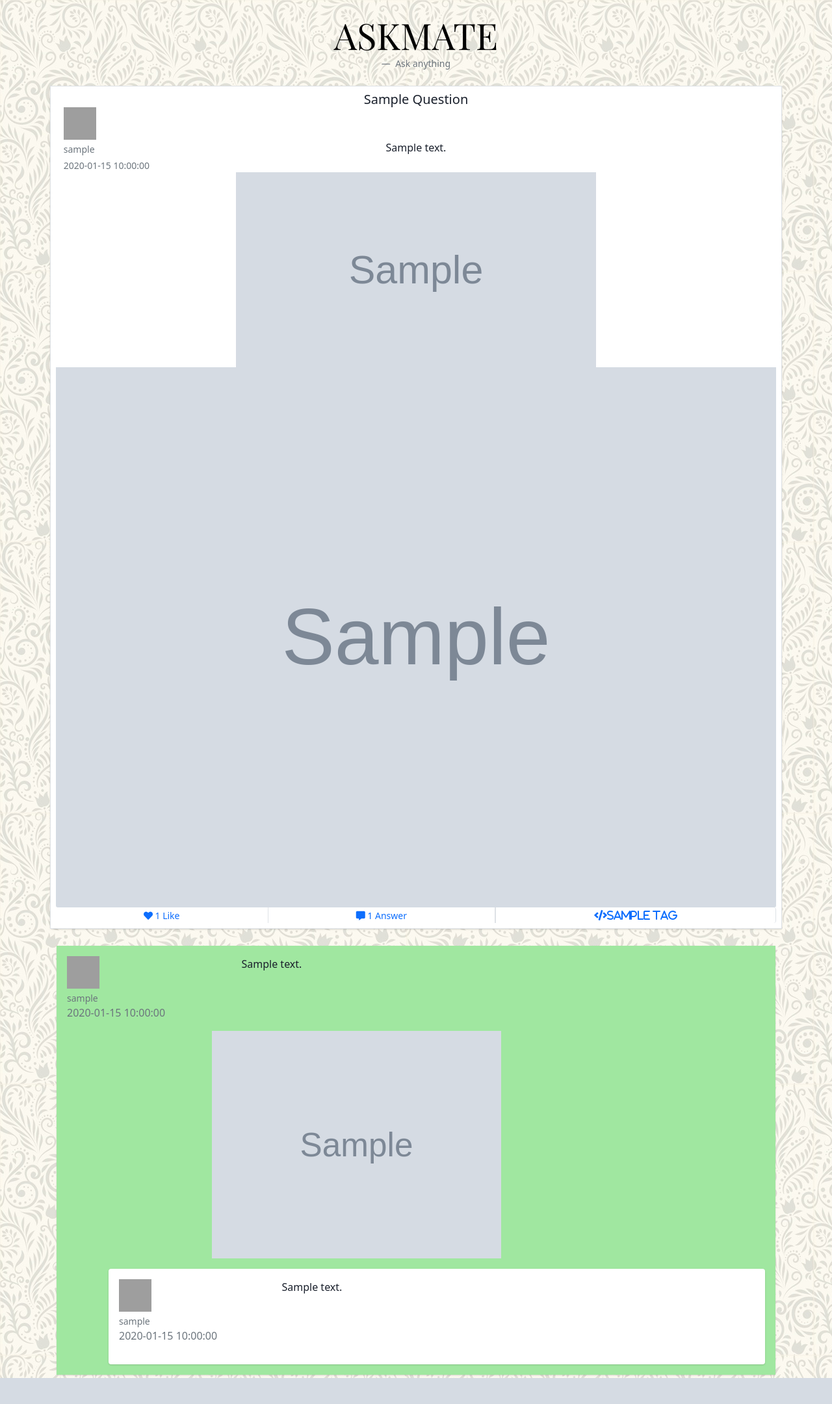
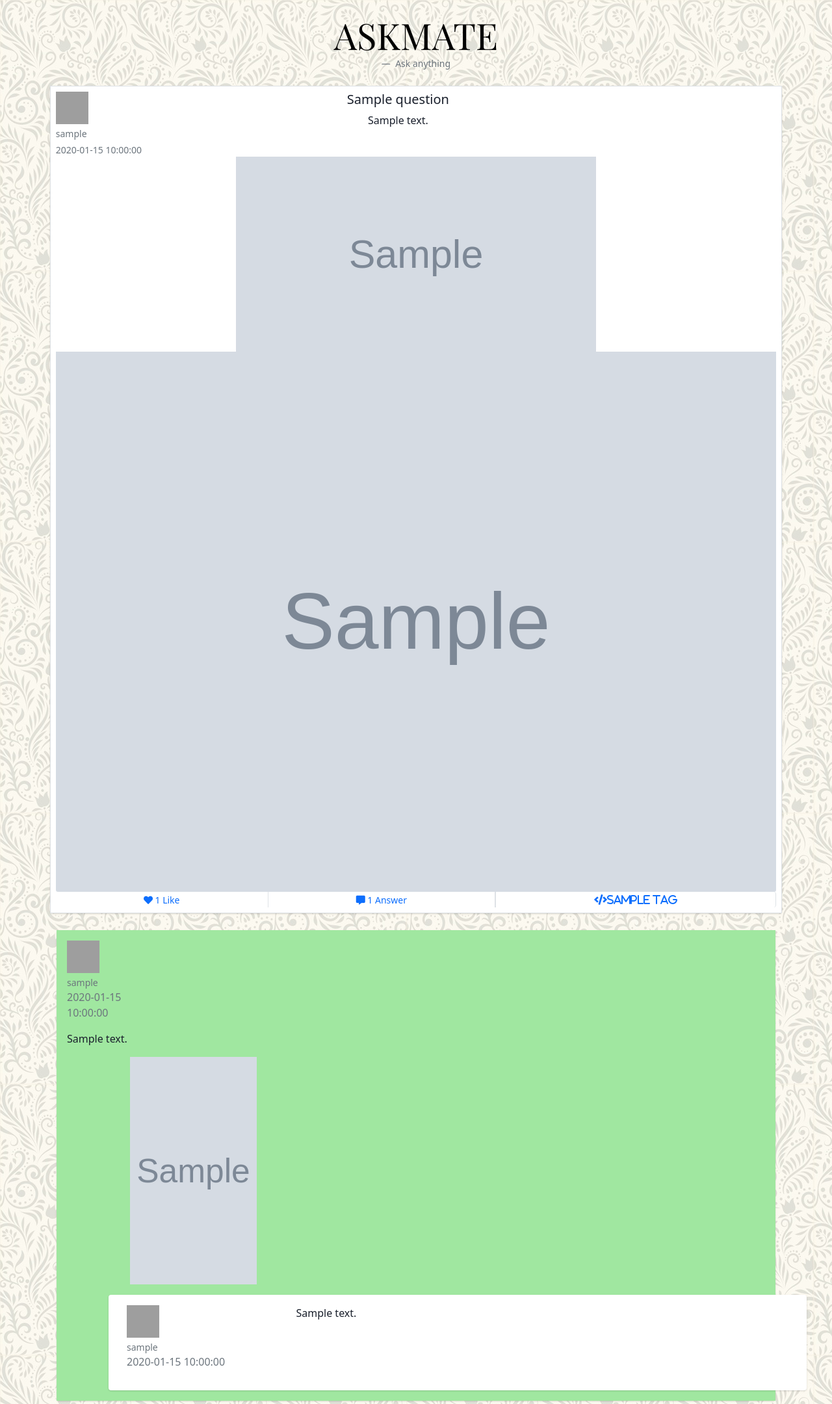
Before and after one commit to csabika98/AskMate, a Flask app: page /display/1 in a window 1280 px wide. Shown: the whole page at 65% size. Before the commit the page ends 2120 px from the top, so only its background shows below. Run offline with Flask 2, Linux system fonts and the light colour scheme; grey boxes marked "Sample" are stand-in pictures; a database or web service that is not in the repository returns one stand-in record (values such as "Sample title"); some libraries are stand-ins or nearby versions; grey boxes are pictures that could not be loaded.

Commit message:
display fix

```diff
--- a/templates/display.html
+++ b/templates/display.html
@@ -11,8 +11,16 @@
 {%for i in list_questions%}
 <section class="card mt-4"  style="margin: auto; width: 88%; margin-bottom: 2%;">
     <div class="border p-2">
+        <!-- Question-->
+        <div class="row" style="margin: auto;">
+            <div class="row" >
                 {%if session["username"] and session["password"] is defined%}
+                <div class="col-md-auto" style="padding: 3px;">
+                    <div class="col text-center">
                         <a class="fas fa-chevron-up" href="/display/{{question_id}}/vote_up" role="button" style="text-decoration: none;"></a>
+                    </div>
+
+                    <div class="col ">
                         {% if i.vote_number >= 5 %}
                         <span style="margin: 5px;" class="badge rounded-pill bg-success">{{i.vote_number}}</span>
                         {% elif i.vote_number < 0 %}
@@ -20,26 +28,27 @@
                         {%else%}
                         <span style="margin: 5px;" class="badge rounded-pill bg-secondary">{{i.vote_number}}</span>
                         {%endif%}
+                    </div>
+
+                    <div class="col text-center">
                         <a class="fas fa-chevron-down" href="/display/{{question_id}}/vote_down" role="button" style="text-decoration: none;"></a>
+                    </div>
                     {%endif%}
-        <!-- Question-->
-        <div class="row m-0">
-            <div>
-                <h2 class="text-capitalize h5 mb-0" style="text-align: center;">{{i.title}}</h2>
-                <a class="text-decoration-none">
-                <img class="" src="https://cdn3.iconfinder.com/data/icons/avatars-round-flat/33/avat-01-512.png" width="50" height="50" alt="...">
-                </a>
-                <div class="row">
-                        <div class="col-2">
+                </div>
+
+                <div class="col-md-auto" style="padding: 0%;">
+                <img src="https://cdn3.iconfinder.com/data/icons/avatars-round-flat/33/avat-01-512.png" width="50" height="50" alt="...">
                     <p class="small text-secondary m-0 mt-1">{{i.username}}</p>
                     <p class="small text-secondary m-0 mt-1">{{i.submission_time}}</p>
+
                 </div>
 
-                        <div class="col-8 text-center">
+                <div class="col text-center" style="padding-right: 18%;">
+                    <h2 class="text-center h5">{{i.title}}</h2>
                     <p style="text-align: center;">{{i.message}}</p>
+
                 </div>
-                </div>
-            </div>
+
         </div>
         <!-- question end-->
 
@@ -93,14 +102,17 @@
     {%for item in list_comments%}
 	<div class="card" style="margin: 5px;">
         {%if item.accepted%}
-	    <div class="card-body" style="background-color: #a0e7a0">
+	    <div class="card-body" style="background-color: #a0e7a0;">
         {%else%}
         <div class="card-body">
         {%endif%}
-	        <div class="row">
-        	    <div class="col-md-2">
+	        <div class="row" style="margin: auto;">
+        	    <div class="col-md-auto" style="margin: 0%; padding: 0%;">
                     {%if session["username"] and session["password"] is defined%}
+                    <div class="col text-center">
                         <a class="fas fa-chevron-up" href="/comments/{{question_id}}/{{item.id}}/vote_up" role="button" style="text-decoration: none;"></a>
+                    </div>
+                    <div class="col">
                         {% if item.vote_number >= 5 %}
                         <span style="margin: 5px;" class="badge rounded-pill bg-success">{{item.vote_number}}</span>
                         {% elif item.vote_number < 0 %}
@@ -108,12 +120,14 @@
                         {%else%}
                         <span style="margin: 5px;" class="badge rounded-pill bg-secondary">{{item.vote_number}}</span>
                         {%endif%}
+                    </div>
+                    <div class="col text-center">
+                    <a class="fas fa-chevron-down" href="/comments/{{question_id}}/{{item.id}}/vote_down" role="button" style="text-decoration: none;"></a>
 
-                    <a class="fas fa-chevron-down" href="/comments/{{question_id}}/{{item.id}}/vote_down" role="button" style="text-decoration: none;"></a>
+                    </div>
+                </div>
                 {%endif%}
-                </div>
-                <div class="row">
-                    <div class="col-3">
+                <div class="col-3" style="padding: 0%;">
                     <img src="https://cdn3.iconfinder.com/data/icons/avatars-round-flat/33/avat-01-512.png" width="50" height="50"/>
                     <p class="small text-secondary m-0 mt-1">{{item.user_name}}</p>
                     <p class="text-secondary">{{item.submission_time}}</p>
@@ -144,8 +158,6 @@
                     {%endif%}
                     {%endif%}
 
-
-                </div>
 
 
         	    <div class="col-md-10">
```
Lines whose indentation alone changed are shown as unchanged.
